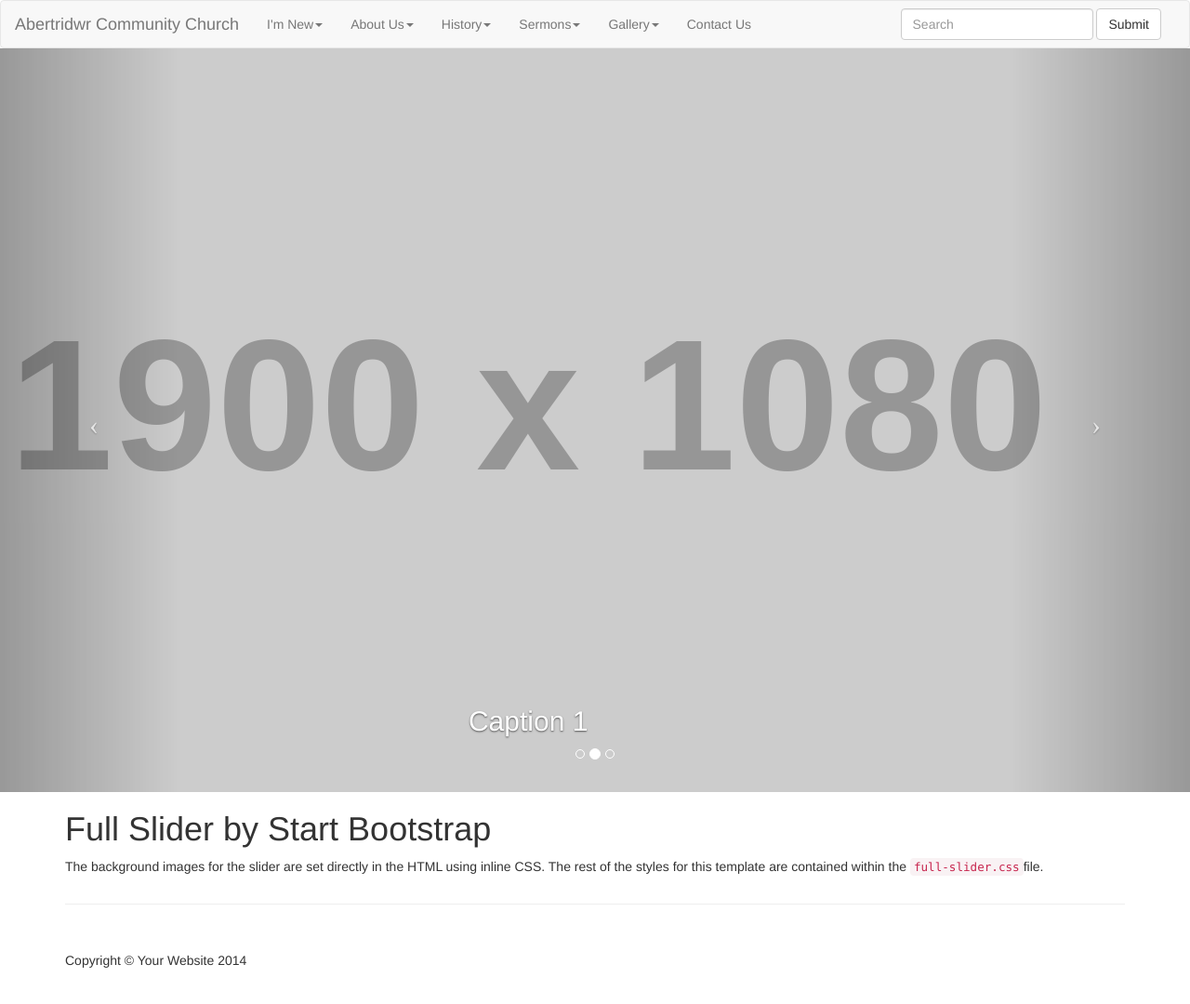
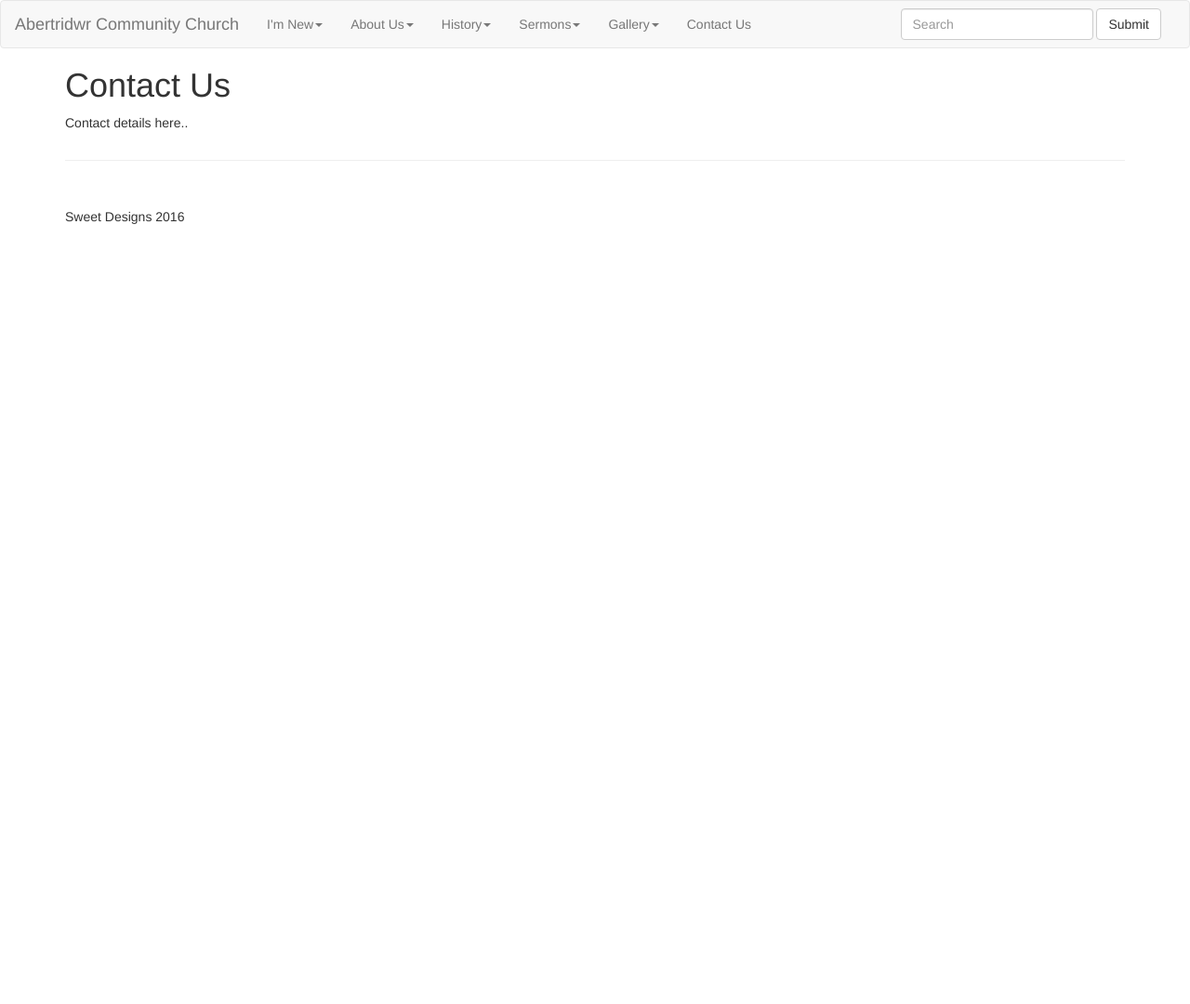
Before and after one commit to joelsweet/joelsweet.github.io, a plain HTML site: page contactus.html in a window 1280 px wide. Shown: the whole page at 93% size. After the commit the page ends 800 px from the top, so only its background shows below. Drawn offline with Linux system fonts and the light colour scheme; placeholder pictures from the web are drawn by us.

Commit message:
Contact page basic design

```diff
--- a/contactus.html
+++ b/contactus.html
@@ -142,56 +142,18 @@
 
 
     <!-- Full Page Image Background Carousel Header -->
-    <header id="myCarousel" class="carousel slide">
-        <!-- Indicators -->
-        <ol class="carousel-indicators">
-            <li data-target="#myCarousel" data-slide-to="0" class="active"></li>
-            <li data-target="#myCarousel" data-slide-to="1"></li>
-            <li data-target="#myCarousel" data-slide-to="2"></li>
-        </ol>
-
-        <!-- Wrapper for Slides -->
-        <div class="carousel-inner">
-            <div class="item active">
-                <!-- Set the first background image using inline CSS below. -->
-                <div class="fill" style="background-image:url('http://placehold.it/1900x1080&text=Slide One');"></div>
-                <div class="carousel-caption">
-                    <h2>Caption 1</h2>
-                </div>
-            </div>
-            <div class="item">
-                <!-- Set the second background image using inline CSS below. -->
-                <div class="fill" style="background-image:url('http://placehold.it/1900x1080&text=Slide Two');"></div>
-                <div class="carousel-caption">
-                    <h2>Caption 2</h2>
-                </div>
-            </div>
-            <div class="item">
-                <!-- Set the third background image using inline CSS below. -->
-                <div class="fill" style="background-image:url('http://placehold.it/1900x1080&text=Slide Three');"></div>
-                <div class="carousel-caption">
-                    <h2>Caption 3</h2>
-                </div>
-            </div>
-        </div>
-
-        <!-- Controls -->
-        <a class="left carousel-control" href="#myCarousel" data-slide="prev">
-            <span class="icon-prev"></span>
-        </a>
-        <a class="right carousel-control" href="#myCarousel" data-slide="next">
-            <span class="icon-next"></span>
-        </a>
+    <header>
 
     </header>
+
 
     <!-- Page Content -->
     <div class="container">
 
         <div class="row">
             <div class="col-lg-12">
-                <h1>Full Slider by Start Bootstrap</h1>
-                <p>The background images for the slider are set directly in the HTML using inline CSS. The rest of the styles for this template are contained within the <code>full-slider.css</code>file.</p>
+                <h1>Contact Us</h1>
+                <p>Contact details here..</p>
             </div>
         </div>
 
@@ -201,7 +163,7 @@
         <footer>
             <div class="row">
                 <div class="col-lg-12">
-                    <p>Copyright &copy; Your Website 2014</p>
+                    <p>Sweet Designs 2016</p>
                 </div>
             </div>
             <!-- /.row -->
@@ -216,12 +178,6 @@
     <!-- Bootstrap Core JavaScript -->
     <script src="js/bootstrap.min.js"></script>
 
-    <!-- Script to Activate the Carousel -->
-    <script>
-    $('.carousel').carousel({
-        interval: 5000 //changes the speed
-    })
-    </script>
 
 </body>
 
```
